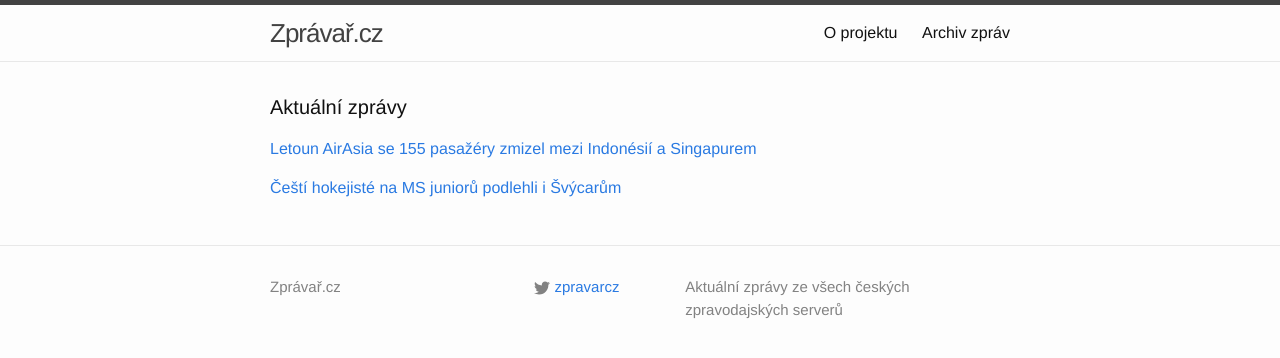
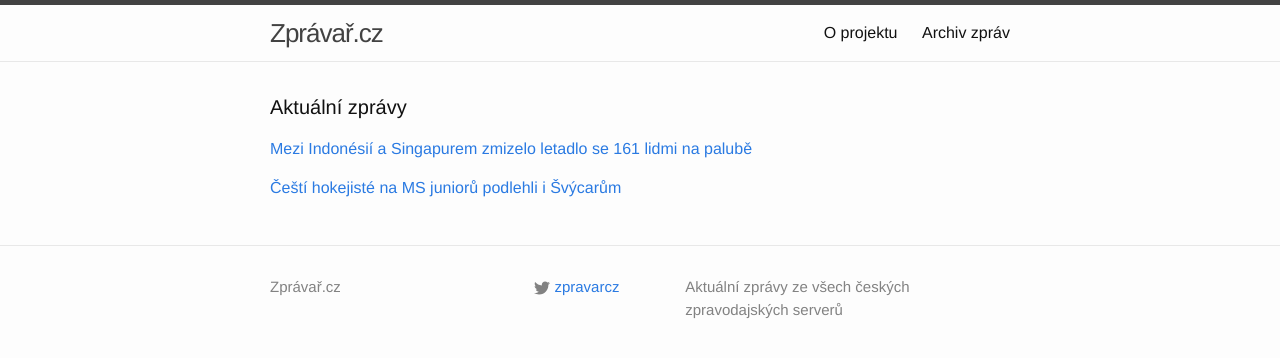
Before and after one commit to adliska/zpravar, a Jekyll site: the page built from index.html, in a window 1280 px wide. Shown: the top 358 px of the page. Built offline with Jekyll 4.4.1, drawn with Linux system fonts in a browser that asks for light colours.

Commit message:
zpravar news update

```diff
--- a/index.html
+++ b/index.html
@@ -5,9 +5,10 @@ layout: default
 <div class="home">
     <h1 class="page-heading">Aktuální zprávy</h1>
 
-<p><a href="javascript:;" onclick="toggle_visibility('zpravy0')">Letoun AirAsia se 155 pasažéry zmizel mezi Indonésií a Singapurem</a></p>
+<p><a href="javascript:;" onclick="toggle_visibility('zpravy0')">Mezi Indonésií a Singapurem zmizelo letadlo se 161 lidmi na palubě</a></p>
 <div id="zpravy0" style="display:none">
 <ul>
+<li><a href=http://www.novinky.cz/zahranicni/357312-mezi-indonesii-a-singapurem-zmizelo-letadlo-se-161-lidmi-na-palube.html>Mezi Indonésií a Singapurem zmizelo letadlo se 161 lidmi na palubě - www.novinky.cz</a></li>
 <li><a href=http://www.ceskenoviny.cz/zpravy/zpravy/letoun-airasia-se-155-pasazery-zmizel-mezi-indonesii-a-singapurem/1162824>Letoun AirAsia se 155 pasažéry zmizel mezi Indonésií a Singapurem - www.ceskenoviny.cz</a></li>
 <li><a href=http://www.rozhlas.cz/_zprava/letoun-airasia-se-155-pasazery-zmizel-mezi-indonesii-a-singapurem--1437000>Letoun AirAsia se 155 pasažéry zmizel mezi Indonésií a Singapurem - www.rozhlas.cz</a></li>
 <li><a href=http://zpravy.idnes.cz/ztraceny-airbus-airasia-do-singapuru-dwk-/zahranicni.aspx?c=A141228_050117_zahranicni_jw>U Jakarty zmizel airbus se 155 lidmi na palubě, mířil do Singapuru - zpravy.idnes.cz</a></li>
```
